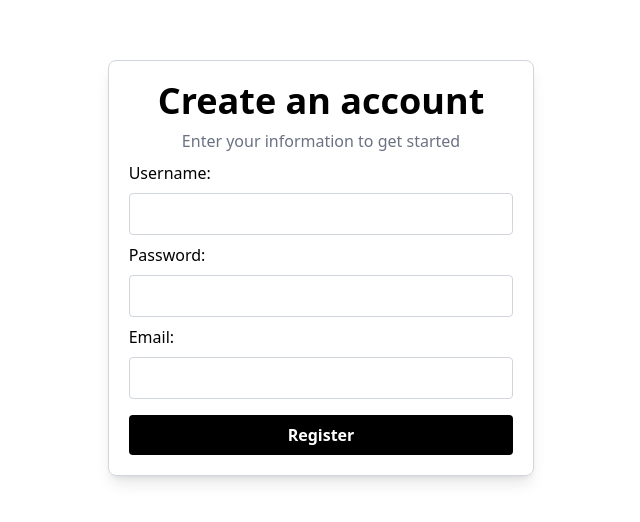
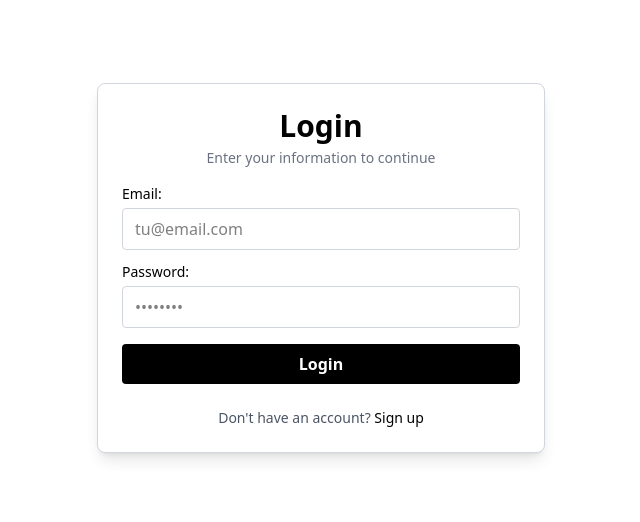
Before and after one commit to GuilleAlvareez/Frontend-PRzone, a React (Vite) app: page /login in a window 1280 px wide. Shown: the part 132-654 px from the top of the page, without its empty margins (319-959 px from the left). Built offline with nearby package versions, Linux system fonts and the light colour scheme.

Commit message:
Registro y autenticacion de usuarios

```diff
--- /dev/null
+++ b/src/components/LogOutButton.jsx
@@ -0,0 +1,37 @@
+import { LogOutIcon } from "./Icons";
+import { useNavigate } from "react-router-dom";
+
+export function LogOutButton({ handle }) {
+  const navigate = useNavigate();
+
+  const handleButton = async () => {
+    try {
+      const response = await fetch("http://localhost:3000/logout", {
+        method: "POST",
+        headers: {
+          "Content-Type": "application/json",
+        },
+        credentials: "include",
+      });
+
+      if (response.ok) {
+        handle();
+        navigate("/");
+      } else {
+        console.error("Error logging out:", response.statusText);
+      }
+    } catch (error) {
+      console.error("Error logging out:", error);
+    }
+  };
+
+  return (
+    <button
+      onClick={handleButton}
+      className="flex items-center justify-center border-rose-200 border rounded-xl px-4 py-2 gap-2 bg-gradient-to-t from-rose-50 to-rose-50 bg-[length:100%_0%] bg-bottom bg-no-repeat transition-all duration-300 hover:bg-[length:100%_100%] hover:shadow-md"
+    >
+      <LogOutIcon />
+      <span className="text-rose-600">Log Out</span>
+    </button>
+  );
+}
--- /dev/null
+++ b/src/components/LoginForm.jsx
@@ -0,0 +1,125 @@
+import React, { useRef, useState } from 'react';
+import { useNavigate, Link } from 'react-router-dom';
+
+export function LoginForm() {
+  const inputEmail = useRef();
+  const inputPassword = useRef();
+  const [loading, setLoading] = useState(false);
+  const [error, setError] = useState(null);
+  const navigate = useNavigate();
+
+  const handleButton = async () => {
+    if (!inputEmail.current.value || !inputPassword.current.value) {
+      setError('Por favor, ingresa email y contraseña.');
+      return;
+    }
+
+    setLoading(true); // Inicia estado de carga
+    setError(null); // Limpia errores previos
+
+    try {
+      const response = await fetch('http://localhost:3000/login', {
+        method: 'POST',
+        headers: {
+          'Content-Type': 'application/json',
+        },
+        body: JSON.stringify({
+          email: inputEmail.current.value,
+          password: inputPassword.current.value,
+        }),
+        // Importante si tu frontend y backend están en diferentes puertos/dominios
+        credentials: 'include'
+      });
+
+      const data = await response.json();
+
+      if (response.ok) {
+        console.log('Login exitoso:', data.user);
+        navigate('/');
+
+      } else {
+        const errorMessage = data?.message || `Error: ${response.statusText || response.status}`;
+        console.error('Error de login:', errorMessage);
+        setError(errorMessage);
+      }
+    } catch (err) {
+      console.error('Error de fetch:', err);
+      setError('Error de conexión. Inténtalo de nuevo.');
+    } finally {
+      setLoading(false);
+    }
+  };
+
+  return (
+    <div className='flex justify-center items-center h-screen w-screen'>
+      <div className='flex flex-col gap-4 w-full max-w-md border-gray-300 border rounded-lg p-6 shadow-lg bg-white'>
+        {/* Encabezado */}
+        <div className='w-full flex flex-col gap-1 justify-center items-center'>
+          <h1 className='text-3xl font-bold'>Login</h1>
+          <p className='text-gray-500 text-sm'>Enter your information to continue</p>
+        </div>
+
+        {/* Muestra errores */}
+        {error && (
+          <div className="bg-red-100 border border-red-400 text-red-700 px-4 py-2 rounded relative text-sm" role="alert">
+            <span className="block sm:inline">{error}</span>
+          </div>
+        )}
+
+        <div className='flex flex-col gap-3'>
+          <div className='flex flex-col gap-1'>
+            <label htmlFor="email-input" className='text-sm font-medium'>Email:</label>
+            <input
+              id="email-input"
+              className='border border-gray-300 rounded px-3 py-2 focus:outline-none focus:ring-2 focus:ring-black focus:border-transparent transition-shadow'
+              ref={inputEmail}
+              type="email"
+              name="email"
+              required
+              disabled={loading} // Deshabilita mientras carga
+              placeholder='tu@email.com'
+            />
+          </div>
+
+          <div className='flex flex-col gap-1'>
+            <label htmlFor='password-input' className='text-sm font-medium'>Password:</label>
+            <input
+              id="password-input"
+              className='border border-gray-300 rounded px-3 py-2 focus:outline-none focus:ring-2 focus:ring-black focus:border-transparent transition-shadow'
+              ref={inputPassword}
+              type="password"
+              name="password"
+              required
+              disabled={loading} // Deshabilita mientras carga
+              placeholder='••••••••'
+            />
+          </div>
+        </div>
+
+        <button
+          onClick={handleButton}
+          className='bg-black w-full px-3 py-2 rounded text-white font-semibold cursor-pointer transition-colors duration-100 ease-linear hover:bg-[#2f2f31] disabled:opacity-50 disabled:cursor-not-allowed flex justify-center items-center'
+          disabled={loading}
+        >
+          {loading ? (
+             // Ícono simple de carga
+            <svg className="animate-spin -ml-1 mr-3 h-5 w-5 text-white" xmlns="http://www.w3.org/2000/svg" fill="none" viewBox="0 0 24 24">
+              <circle className="opacity-25" cx="12" cy="12" r="10" stroke="currentColor" strokeWidth="4"></circle>
+              <path className="opacity-75" fill="currentColor" d="M4 12a8 8 0 018-8V0C5.373 0 0 5.373 0 12h4zm2 5.291A7.962 7.962 0 014 12H0c0 3.042 1.135 5.824 3 7.938l3-2.647z"></path>
+            </svg>
+          ) : (
+            'Login'
+          )}
+        </button>
+
+         {/* Enlace a Registro (opcional) */}
+         <p className="text-center text-sm text-gray-600 mt-2">
+            Don't have an account?{' '}
+           <Link to="/register" className="font-medium text-black hover:underline">
+              Sign up
+           </Link>
+         </p>
+      </div>
+    </div>
+  );
+};
--- a/src/components/NavbarLanding.jsx
+++ b/src/components/NavbarLanding.jsx
@@ -1,7 +1,65 @@
 import { Link } from 'react-router-dom';
 import { HeaderIcon } from './Icons';
+import { useEffect, useState } from 'react';
+import { LogOutButton } from './LogOutButton';
 
 export default function NavbarLanding() {
+    const [user, setUser] = useState(null);
+    const [loading, setLoading] = useState(true);
+    const [error, setError] = useState(null);
+
+    const fetchUser = async () => {
+        setLoading(true);
+        setError(null);
+        try {
+            const response = await fetch('http://localhost:3000/api/me', {
+                method: 'GET',
+                headers: {
+                    // 'Content-Type': 'application/json', // Not strictly needed for simple GET
+                },
+                credentials: 'include'
+            });
+
+            if (response.ok) {
+                const userData = await response.json();
+                setUser(userData);
+                console.log(userData);
+            } else if (response.status === 401) {
+                setUser(null);
+            } else {
+                setError(`Error ${response.status}: ${response.statusText}`);
+                setUser(null);
+            }
+        } catch (err) {
+            console.error("Error fetching user:", err);
+            setError("No se pudo conectar con el servidor.");
+            setUser(null);
+        } finally {
+            setLoading(false);
+        }
+    };
+
+    useEffect(() => {
+        fetchUser();
+    }, []);
+
+    const cleanUser = () => {
+        setUser(null);
+    }
+
+    if (loading) {
+        return (
+            <nav className='fixed z-50 backdrop-blur-lg w-screen h-16 flex justify-between items-center px-20 border-b border-gray-300'>
+                <div className='flex items-center gap-3'>
+                    <HeaderIcon width={24} height={24}/>
+                    <h1 className='text-2xl font-bold'>PRzone</h1>
+                </div>
+                <div>Cargando...</div>
+            </nav>
+        );
+    }
+
+
     return (
         <nav className='fixed z-50 backdrop-blur-lg w-screen h-16 flex justify-between items-center px-20 border-b border-gray-300'>
             <div className='flex items-center gap-3'>
@@ -15,10 +73,14 @@ export default function NavbarLanding() {
                 <li className='text-gray-600 hover:text-black'>About</li>
             </ul>
 
-            <div className='flex gap-4'>
-                <Link to='/login' className='cursor-pointer py-2 px-4 rounded border bg-white border-gray-300 hover:bg-gray-100'>Login</Link>
-                <Link to='/login' className='cursor-pointer py-2 px-4 bg-black text-white rounded hover:bg-[#1c1c1c]'>Sign Up</Link>
-            </div>
+            {!user ?
+                <div className='flex gap-4'>
+                    <Link to='/login' className='cursor-pointer py-2 px-4 rounded border bg-white border-gray-300 hover:bg-gray-100'>Login</Link>
+                    <Link to='/register' className='cursor-pointer py-2 px-4 bg-black text-white rounded hover:bg-[#1c1c1c]'>Sign Up</Link>
+                </div>
+            :
+                <LogOutButton handle={cleanUser}/>
+            }
         </nav>
     )
 }
--- a/src/components/RegisterForm.jsx
+++ b/src/components/RegisterForm.jsx
@@ -1,17 +1,19 @@
 import React, { useRef } from 'react';
 import { Link, useNavigate } from 'react-router-dom';
 
-export function LoginForm () {
-    const inputUsername = useRef();
+export function RegisterForm () {
+    const inputName = useRef();
     const inputPassword = useRef();
     const inputEmail = useRef();
+    const inputUsername = useRef();
     const navigate = useNavigate();
 
     const handleButton = async () => {
       const user = {
+        name: inputName.current.value,
+        password: inputPassword.current.value,
+        email: inputEmail.current.value,
         username: inputUsername.current.value,
-        password: inputPassword.current.value,
-        email: inputEmail.current.value
       }
 
       const response = await fetch('http://localhost:3000/register', {
@@ -30,7 +32,7 @@ export function LoginForm () {
       const data = await response.json();
       console.log("no llega")
 
-      console.log('Usuario logueado:', data);
+      console.log('Usuario registrado:', data);
       navigate('/');
     }
 
@@ -44,18 +46,23 @@ export function LoginForm () {
 
         <form className='flex flex-col'>
           <div className='flex flex-col gap-2'>
+            <label>Name:</label>
+            <input className='border border-gray-300 rounded px-3 py-2 mb-2' ref={inputName} type="text" name="name" required />
+          </div>
+
+          <div className='flex flex-col gap-2'>
             <label>Username:</label>
             <input className='border border-gray-300 rounded px-3 py-2 mb-2' ref={inputUsername} type="text" name="username" required />
           </div>
 
           <div className='flex flex-col gap-2'>
             <label>Password:</label>
-            <input className='border border-gray-300 rounded px-3 py-2 mb-2' ref={inputPassword} type="password" name="username" required />
+            <input className='border border-gray-300 rounded px-3 py-2 mb-2' ref={inputPassword} type="password" name="password" required />
           </div>
 
           <div className='flex flex-col gap-2'>
             <label>Email:</label>
-            <input className='border border-gray-300 rounded px-3 py-2 mb-2' ref={inputEmail} type="email" name="username" required />
+            <input className='border border-gray-300 rounded px-3 py-2 mb-2' ref={inputEmail} type="email" name="email" required />
           </div>
         </form>
 
@@ -64,5 +71,3 @@ export function LoginForm () {
     </div>
   );
 };
-
-export default LoginForm;
```
Also changed, not shown: src/App.jsx (+4 -9 lines), src/components/Icons.jsx (+19 -0 lines).
